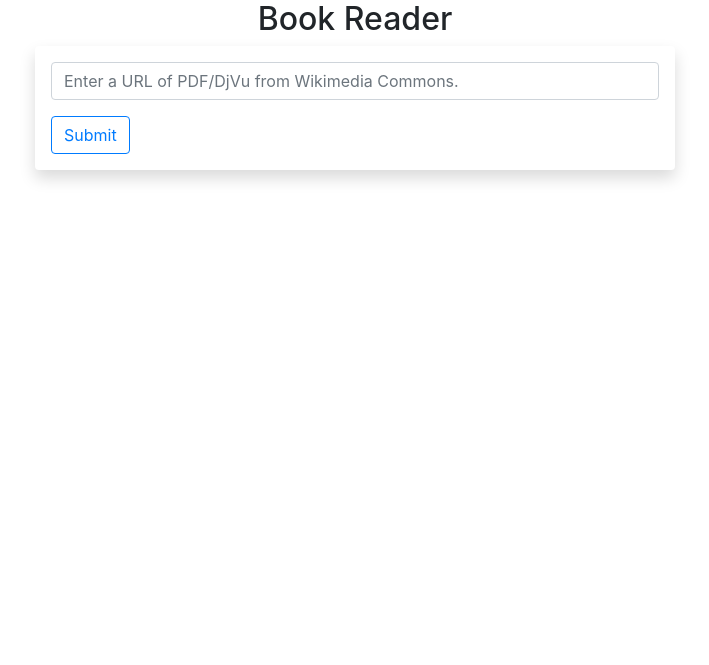
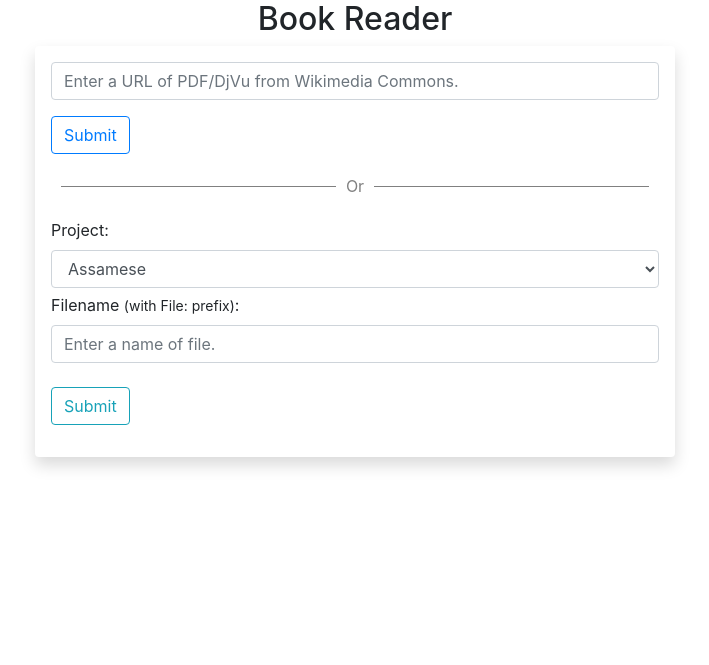
Before and after one commit to wikimedia/labs-tools-bookreader, a Flask app: page / in a window 1280 px wide. Shown: the top 665 px of the page, without its empty margins (285-994 px from the left). Run offline with Flask 2, Linux system fonts and the light colour scheme; some libraries are stand-ins or nearby versions.

Commit message:
Add form element for /lang/filename
Bug: T240744
Change-Id: I2cf0991e9a4a5c5a22a98685cb43d3887620e7f7

```diff
--- a/templates/index.html
+++ b/templates/index.html
@@ -7,6 +7,33 @@
     <meta name="apple-mobile-web-app-capable" content="yes">
 
     <link href="https://tools-static.wmflabs.org/cdnjs/ajax/libs/twitter-bootstrap/4.3.1/css/bootstrap.min.css" rel="stylesheet">
+    <script>
+        window.onload = function(){
+            document.getElementById("submit_by_name").onclick=function(){
+                lang = document.getElementById("project").value;
+                filename = document.getElementById("filename").value;
+                window.location = "https://tools.wmflabs.org/bookreader/"+ lang +"/" + filename
+            }
+        }
+    </script>
+    <style rel="stylesheet">
+        .center-separator {
+            display: flex;
+            line-height: 1em;
+            color: gray;
+        }
+
+        .center-separator::before, .center-separator::after {
+            content: '';
+            display: inline-block;
+            flex-grow: 1;
+            margin-top: 0.5em;
+            background: gray;
+            height: 1px;
+            margin-right: 10px;
+            margin-left: 10px;
+        }
+    </style>
 </head>
 <body>
     <h2 class="text-center">Book Reader</h2>
@@ -19,6 +46,32 @@
             </div>
             <button class="btn btn-outline-primary" type="submit">Submit</button>
         </form>
+
+        <br/>
+        <div class="center-separator">Or</div>
+        <br/>
+        <div class="form-group">
+            <label for="project">Project:</label>
+            <select class="form-control" id="project" name="project">
+                <option value="as">Assamese</option>
+                <option value="bn">Bangla</option>
+                <option value="gu">Gujarati</option>
+                <option value="hi">Hindi</option>
+                <option value="kn">Kannada</option>
+                <option value="ml">Malayalam</option>
+                <option value="mr">Marathi</option>
+                <option value="or">Oriya</option>
+                <option value="pa">Punjabi</option>
+                <option value="sa">Sanskrit</option>
+                <option value="ta">Tamil</option>
+                <option value="te">Telugu</option>
+            </select>
+            <label for="filename" style="padding-top: 5px;">Filename <small>(with File: prefix)</small>:</label>
+            <input class="form-control" type="text" id="filename"
+            placeholder="Enter a name of file.">
+            <br/>
+            <a id="submit_by_name" class="btn btn-outline-info">Submit</a>
+        </div>
     </div>
 
     <footer class="footer fixed-bottom">
```
